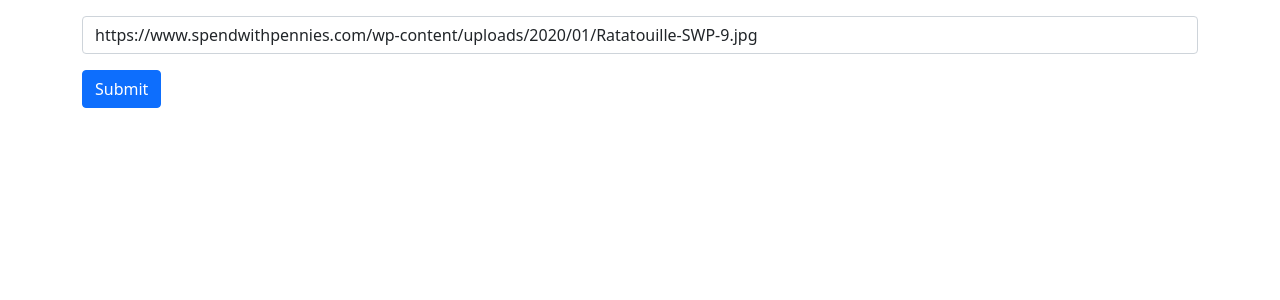
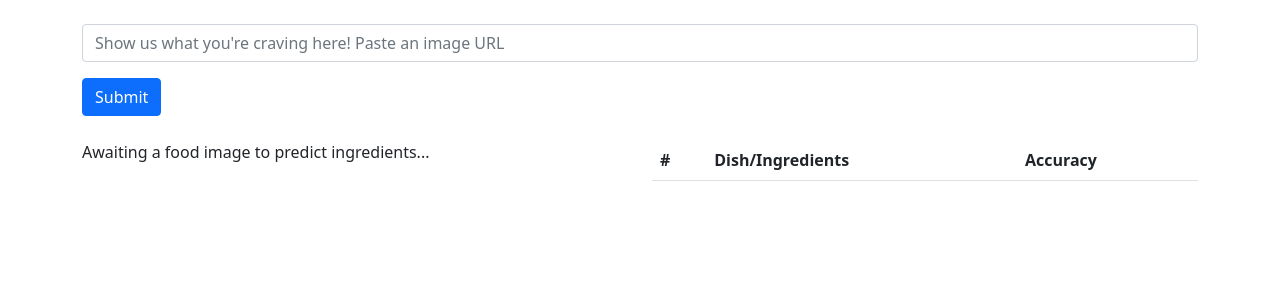
Before and after one commit to rachjiang/Ingredient-Inspector, a React (Create React App) app in the folder frontend/: page / in a window 1280 px wide. Shown: the top 300 px of the page. Built offline with nearby package versions, Linux system fonts and the light colour scheme.

Commit message:
page renders table to display image and prediction

```diff
--- a/frontend/src/App.js
+++ b/frontend/src/App.js
@@ -1,12 +1,23 @@
-import { Container } from 'react-bootstrap';
+import { useState } from 'react';
+import { Container, Stack } from 'react-bootstrap';
 
 import SearchImage from './SearchImage';
+import Output from './Output';
 
 function App() {
+  // to render the image, name and probability output, store to state:
+const [output, setOutput] = useState([]);
+const [imageToPredict, setImageToPredict] = useState("");
+
   return (
     <Container>
+      {/* gap spaces the components */}
+      <Stack gap={2}>
+      {/* mt = margin top */}
       <div className="mt-3" />
       <SearchImage />
+      <Output output={output} imageToPredict={imageToPredict} />
+      </Stack>
     </Container>
   );
 }
--- /dev/null
+++ b/frontend/src/Output.js
@@ -0,0 +1,49 @@
+import React from 'react'
+import { Table, Row, Col } from "react-bootstrap";
+
+export default function Output(props) {
+    const {output = [], imageToPredict} = props;
+    // output is a JSON obj with name and value properties
+  return (
+    <Row className="mt-3">
+        <Col>
+        <div className="mb-3 row justify-content-center-align-items-flex-start">
+            {/* if there's an image, render it */}
+            {imageToPredict ? <img src={imageToPredict}
+            style={{
+                width: "100%",
+                maxWidth: "400px",
+                height: "auto"
+            }}
+            alt="No Predictions Yet"
+        /> :
+            <div>
+                Awaiting a food image to predict ingredients...
+            </div>}
+        </div>
+        </Col>
+        <Col>
+        <Table hover>
+            <thead>
+                <tr>
+                    <th>#</th>
+                    <th>Dish/Ingredients</th>
+                    <th>Accuracy</th>
+                </tr>
+            </thead>
+            {/* map through the output object for the body of the table */}
+            <tbody>
+                {output.map((obj, idx) => {
+                    // return a row containing cells
+                    return <tr>
+                        <td>{idx + 1}</td>
+                        <td>{obj.name}</td>
+                        <td>{obj.value}</td>
+                    </tr>
+                })}
+            </tbody>
+        </Table>
+        </Col>
+    </Row>
+  )
+}
--- a/frontend/src/SearchImage.js
+++ b/frontend/src/SearchImage.js
@@ -4,8 +4,8 @@ import axios from 'axios';
 import { FormControl, Button } from 'react-bootstrap';
 
 export default function Search() {
-  // store imageUrl to state:
-  const [imageUrl, setImageUrl] = useState("https://www.spendwithpennies.com/wp-content/uploads/2020/01/Ratatouille-SWP-9.jpg")
+  // store imageUrl to state to update changes:
+  const [imageUrl, setImageUrl] = useState("")
 
   const handleChangeImageUrl = (event) => {
     setImageUrl(event.target.value);
@@ -25,7 +25,7 @@ export default function Search() {
     <div>
       <FormControl className="mb-3"
       value={imageUrl}
-      placeholder="Image URL"
+      placeholder="Show us what you're craving here! Paste an image URL"
       aria-label="Image URL"
       onChange={handleChangeImageUrl} />
       <Button variant="primary" onClick={predictImage}>
```
